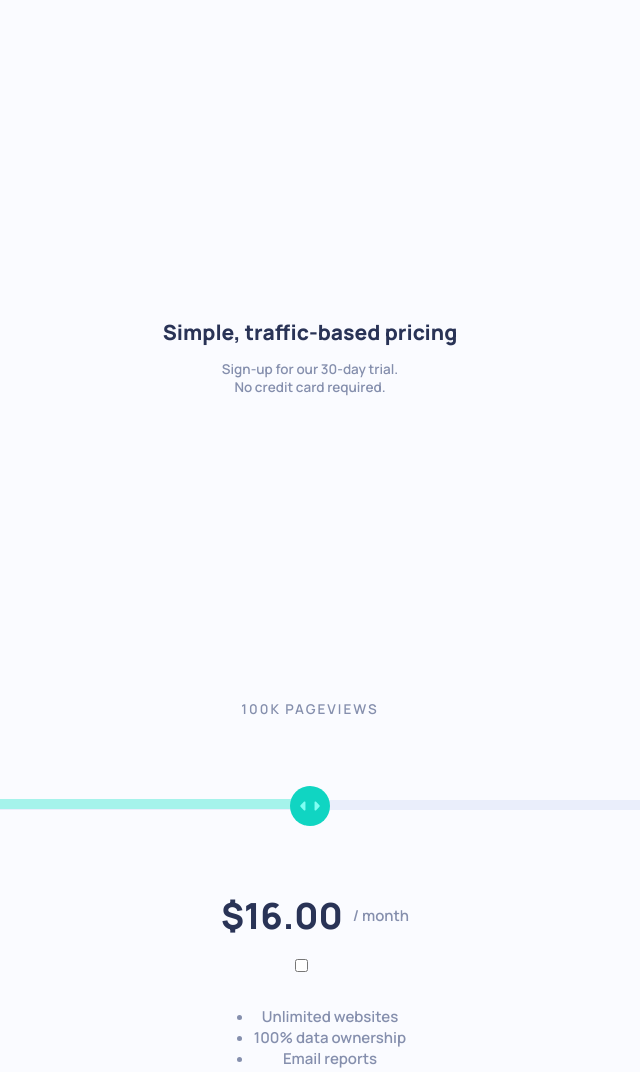
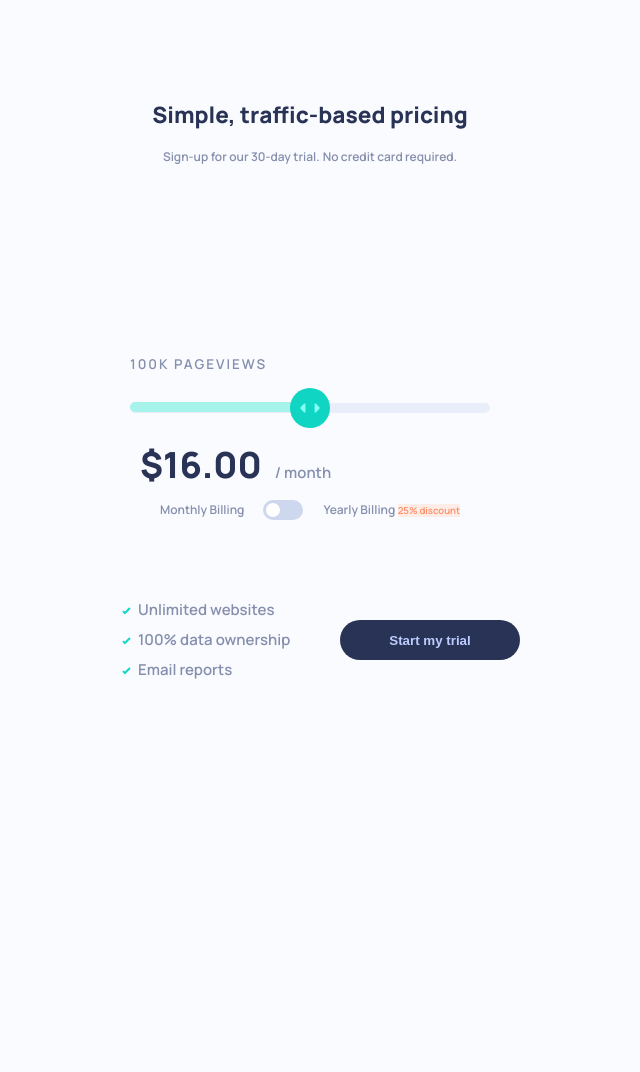
Before and after one commit to masterlaver13/Pricing-Challenge, a plain HTML site: page index.html in a window 1536 px wide. Shown: the top 1072 px of the page, without its empty margins (458-1098 px from the left). After the commit the page ends 800 px from the top, so only its background shows below. Drawn offline with Linux system fonts and the light colour scheme.

Commit message:
End of challenge

```diff
--- /dev/null
+++ b/desktopstyle.css
@@ -0,0 +1,96 @@
+@media only screen and (min-width: 1440px) {
+  body {}
+
+  .wrapper {
+    width: 600px;
+    margin-top: 5%;
+  }
+
+  .title {
+    font-size: 1.5em;
+    text-align: center;
+    color: hsl(227, 35%, 25%);
+    font-weight: 800;
+  }
+
+  .info {
+    display: inline-block;
+    color: hsl(225, 20%, 60%);
+    font-size: 0.8em;
+    font-weight: 600;
+    text-align: center;
+  }
+
+  #two {
+    width: 75%;
+    margin: 20% auto 0 auto;
+  }
+
+  .pageviews {
+    margin-left: 10%;
+    display: inline-block;
+    margin-top: 20%;
+    color: hsl(225, 20%, 60%);
+    font-size: 0.9em;
+    font-weight: 600;
+    letter-spacing: 2px;
+  }
+
+  .pricing {
+    margin-left: 10%;
+    display: inline-block;
+    position: relative;
+    align-items: none;
+    justify-content: none;
+  }
+
+  .billings {
+    display: flex;
+    flex-direction: row;
+    align-items: center;
+    justify-content: space-between;
+    margin: auto;
+    width: 50%;
+    font-size: 0.8em;
+  }
+
+  #minus {
+    display: none;
+  }
+
+  #discount {
+    display: inline-block;
+  }
+
+  #four {
+    display: flex;
+    flex-direction: row;
+    justify-content: space-around;
+    position: relative;
+  }
+
+  .pros {
+    position: absolute;
+    left: 43%;
+    width: 50%;
+    height: 100px;
+    display: flex;
+    justify-content: center;
+    align-items: center;
+    position: relative;
+  }
+
+  .pros ol {
+    position: absolute;
+    display: block;
+    list-style-image: url('images/icon-check.svg');
+    text-align: left;
+    width: 100%;
+    list-style-position: outside;
+  }
+
+  .btn {
+    width: 30%;
+    margin-right: 15%;
+  }
+}
--- a/index.html
+++ b/index.html
@@ -4,18 +4,48 @@
 <head>
   <meta charset="UTF-8">
   <meta name="viewport" content="width=device-width, initial-scale=1.0"> <!-- displays site properly based on user's device -->
+
+  <link rel="stylesheet" href="mobilestyle.css">
+  <link rel="stylesheet" href="desktopstyle.css">
   <link rel="stylesheet" href="rangeslider.css">
+  <link rel="stylesheet" href="toggle.css">
+
   <link rel="icon" type="image/png" sizes="32x32" href="./images/favicon-32x32.png">
 
   <title>Frontend Mentor | Interactive pricing component</title>
 
   <script type="text/javascript">
+    function init() {
+      SliderChange(document.getElementById('slider').value);
+      orderChildren();
+    }
+
+    function orderChildren() {
+      var screenw = window.screen.width;
+      let childNode = document.getElementById('two').childNodes;
+
+      if (screenw >= 1440) {
+        if (childNode[11].className == "pricing") {
+          childNode[11].parentNode.insertBefore(childNode[11], childNode[4]);
+        }
+      }
+
+      if (screenw < 1440) {
+        if (childNode[4].className == "pricing") {
+          childNode[4].parentNode.insertBefore(childNode[4], childNode[12]);
+        }
+      }
+
+    }
+
     function SliderChange(value) {
       document.getElementById('selector').style.left = value + '%';
       document.getElementById('progress').style.width = value + '%';
 
-      let pv;
+      let yearly = document.getElementById('toggle').checked;
+      var pv;
       var price;
+
 
       switch (value) {
         case "0":
@@ -42,118 +72,32 @@
           break;
       }
 
-
+      if (yearly) price -= (price / 100) * 25;
       document.getElementById('pageviews').innerHTML = pv;
       document.getElementById('price').innerHTML = '$' + price.toFixed(2);
 
     }
   </script>
 
-  <!-- Feel free to remove these styles or customise in your own stylesheet 👍 -->
-  <style>
-    @import url('https://fonts.googleapis.com/css2?family=Manrope:wght@600;800&display=swap');
-
-    body {
-      font-size: 15px;
-      font-family: 'Manrope', sans-serif;
-      background: hsl(230, 100%, 99%);
-      color: hsl(225, 20%, 60%);
-    }
-
-    .title {
-      font-size: 1.4em;
-      text-align: center;
-      color: hsl(227, 35%, 25%);
-      font-weight: 800;
-    }
-
-    .wrapper {
-      width: 100%;
-      margin-top: 20%;
-      display: flex;
-      flex-direction: column;
-    }
-
-    .info {
-      color: hsl(225, 20%, 60%);
-      font-size: 0.9em;
-      font-weight: 600;
-    }
-
-    .pageviews {
-      display: block;
-      text-align: center;
-      margin-top: 20%;
-      color: hsl(225, 20%, 60%);
-      font-size: 0.9em;
-      font-weight: 600;
-      letter-spacing: 2px;
-    }
-
-
-
-    .blillings {
-      display: flex;
-      flex-direction: row;
-      align-items: center;
-      justify-content: space-around;
-    }
-
-    .pricing {
-      background: hsl (0, 0%, 100%);
-      display: flex;
-      align-items: center;
-      justify-content: center;
-
-    }
-
-    .pricing span {
-      margin-left: 10px;
-    }
-
-    #price {
-      color: hsl(227, 35%, 25%);
-      font-weight: 800;
-      font-size: 2.4em;
-    }
-
-    .pros {
-      display: table;
-      margin: 0 auto;
-      text-align: center;
-    }
-
-    .btn {
-      background-color: hsl(227, 35%, 25%);
-      text-decoration: none;
-      border: none;
-      border-radius: 20px;
-      width: 40%;
-      height: 40px;
-      display: block;
-      margin: auto;
-      color: hsl(226, 100%, 87%);
-      font-weight: bold;
-      outline: none;
-
-    }
-
-    .visible {
-      display: none;
-    }
-  </style>
 </head>
 
-<body onload="SliderChange(document.getElementById('slider').value)">
+<body onload="init()" onresize="init()">
 
   <div class="wrapper">
+    <!-- FIRST PART -->
+    <div id="one">
       <!-- Tiltle kind of thing, the "logo" -->
       <h1 class="title">Simple, traffic-based pricing</h1>
 
       <!-- Some information -->
-    <center class="info">Sign-up for our 30-day trial.</center>
-    <center class="info">No credit card required.</center>
+      <div style="position: absolute; left: 50%; transform: translateX(-50%);">
+        <span class="info">Sign-up for our 30-day trial.</span>
+        <span class="info">No credit card required.</span>
+      </div>
+    </div>
 
+    <!-- SECOND PART -->
+    <div id="two">
       <!-- Pageviews, value of the slider -->
       <strong class="pageviews">
         <span id="pageviews"></span> PAGEVIEWS
@@ -173,31 +117,37 @@
         <span id="price"></span>
         <span>/ month</span>
       </div>
+    </div>
 
-
+    <!-- THIRD PART -->
+    <div id="three">
       <!-- Toggle and blilling -->
-    <div class="blillings">
+      <div class="billings">
         <p>Monthly Billing</p>
-      <input type="checkbox">
+        <input type="checkbox" id="toggle" oninput="SliderChange(document.getElementById('slider').value)"><label id="togglelabel" for="toggle"></label>
 
         <p>Yearly Billing
-        <span style="color: hsl(15, 100%, 70%); background: hsl(14, 92%, 95%);">
-          <span class="visible">-</span>25% <span class="visible">discount</span>
+          <span style="color: hsl(15, 100%, 70%); background: hsl(14, 92%, 95%); font-size: 0.8em;">
+            <span id="minus">-</span>25% <span id="discount">discount</span>
           </span>
         </p>
       </div>
+    </div>
 
+    <!-- FOURTH PART -->
+    <div id="four">
       <!-- Pros of hte offer -->
       <div class="pros">
-      <ul>
+        <ol>
           <li>Unlimited websites</li>
           <li>100% data ownership</li>
           <li>Email reports</li>
-      </ul>
+        </ol>
       </div>
 
       <!-- Button which provides to continuation of a trial -->
       <button type="button" class="btn">Start my trial</button>
+    </div>
   </div>
 
 
--- /dev/null
+++ b/mobilestyle.css
@@ -0,0 +1,126 @@
+@import url('https://fonts.googleapis.com/css2?family=Manrope:wght@600;800&display=swap');
+
+body {
+  font-size: 15px;
+  font-family: 'Manrope', sans-serif;
+  background: hsl(230, 100%, 99%);
+  color: hsl(225, 20%, 60%);
+  display: flex;
+  flex-direction: column;
+  align-items: center;
+  justify-content: center;
+}
+
+.title {
+  font-size: 1.4em;
+  text-align: center;
+  color: hsl(227, 35%, 25%);
+  font-weight: 800;
+}
+
+.wrapper {
+  width: 100%;
+  margin-top: 20%;
+  display: flex;
+  flex-direction: column;
+}
+
+.info {
+  display: block;
+  color: hsl(225, 20%, 60%);
+  font-size: 0.9em;
+  font-weight: 600;
+  text-align: center;
+}
+
+.pageviews {
+  display: block;
+  text-align: center;
+  margin-top: 40%;
+  color: hsl(225, 20%, 60%);
+  font-size: 0.9em;
+  font-weight: 600;
+  letter-spacing: 2px;
+}
+
+.pricing {
+  background: hsl (0, 0%, 100%);
+  display: flex;
+  position: relative;
+  align-items: center;
+  justify-content: center;
+}
+
+.pricing span {
+  margin-left: 10px;
+}
+
+#price {
+  color: hsl(227, 35%, 25%);
+  font-weight: 800;
+  font-size: 2.4em;
+}
+
+.billings {
+  display: flex;
+  flex-direction: row;
+  align-items: center;
+  justify-content: space-between;
+  margin: auto;
+  width: 70%;
+  font-size: 0.8em;
+}
+
+#minus {
+  display: inline-block;
+}
+
+#discount {
+  display: none;
+}
+
+.pros {
+  margin-top: 10%;
+  margin-bottom: 10%;
+  left: 50%;
+  transform: translateX(-50%);
+  width: 50%;
+  height: 100px;
+  display: flex;
+  justify-content: center;
+  flex-direction: column;
+  align-items: center;
+  position: relative;
+}
+
+.pros ol {
+  position: absolute;
+  display: contents;
+  list-style-image: url('images/icon-check.svg');
+  text-align: center;
+  width: 100%;
+  list-style-position: inside;
+  line-height: 30px;
+}
+
+.btn {
+  background-color: hsl(227, 35%, 25%);
+  text-decoration: none;
+  border: none;
+  border-radius: 20px;
+  width: 50%;
+  height: 40px;
+  display: block;
+  margin: auto;
+  color: hsl(226, 100%, 87%);
+  font-weight: bold;
+  outline: none;
+}
+
+.btn:hover {
+  background: hsl(227, 35%, 40%);
+}
+
+.btn:active {
+  background: hsl(227, 35%, 15%);
+}
--- /dev/null
+++ b/toggle.css
@@ -0,0 +1,39 @@
+#toggle {
+  width: 0;
+  height: 0;
+  visibility: hidden;
+  float: left;
+}
+
+#togglelabel {
+  transform: translateX(-25%);
+  width: 40px;
+  height: 20px;
+  background: hsl(223, 50%, 87%);
+  border-radius: 20px;
+  cursor: pointer;
+  text-indent: -9999px;
+  display: block;
+  position: relative;
+}
+
+#togglelabel::after {
+  content: '';
+  position: absolute;
+  width: 14px;
+  height: 14px;
+  left: 3px;
+  top: 3px;
+  background: #FFF;
+  border-radius: 100%;
+  transition: 0.3s;
+}
+
+#toggle:checked+#togglelabel {
+  background: hsl(174, 86%, 45%);
+}
+
+#toggle:checked+#togglelabel::after {
+  left: calc(100% - 3px);
+  transform: translateX(-100%);
+}
```
Lines whose indentation alone changed are shown as unchanged.
